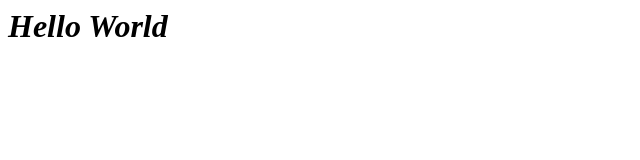
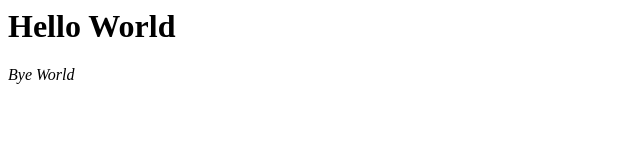
Before and after one commit to Gloids/azure_test, a plain HTML site: page index.html in a window 1280 px wide. Shown: the whole page, without its empty margins (0-640 px from the left). Drawn offline with Linux system fonts and the light colour scheme.

Commit message:
Update index.html

```diff
--- a/index.html
+++ b/index.html
@@ -3,6 +3,7 @@
     <title>Trinity</title>
   </header>
   <body>
-  <h1><i>Hello World</i></h1>
+  <h1>Hello World</h1>
+    <p><i>Bye World</i></p>
 </body>
 </html>
```
